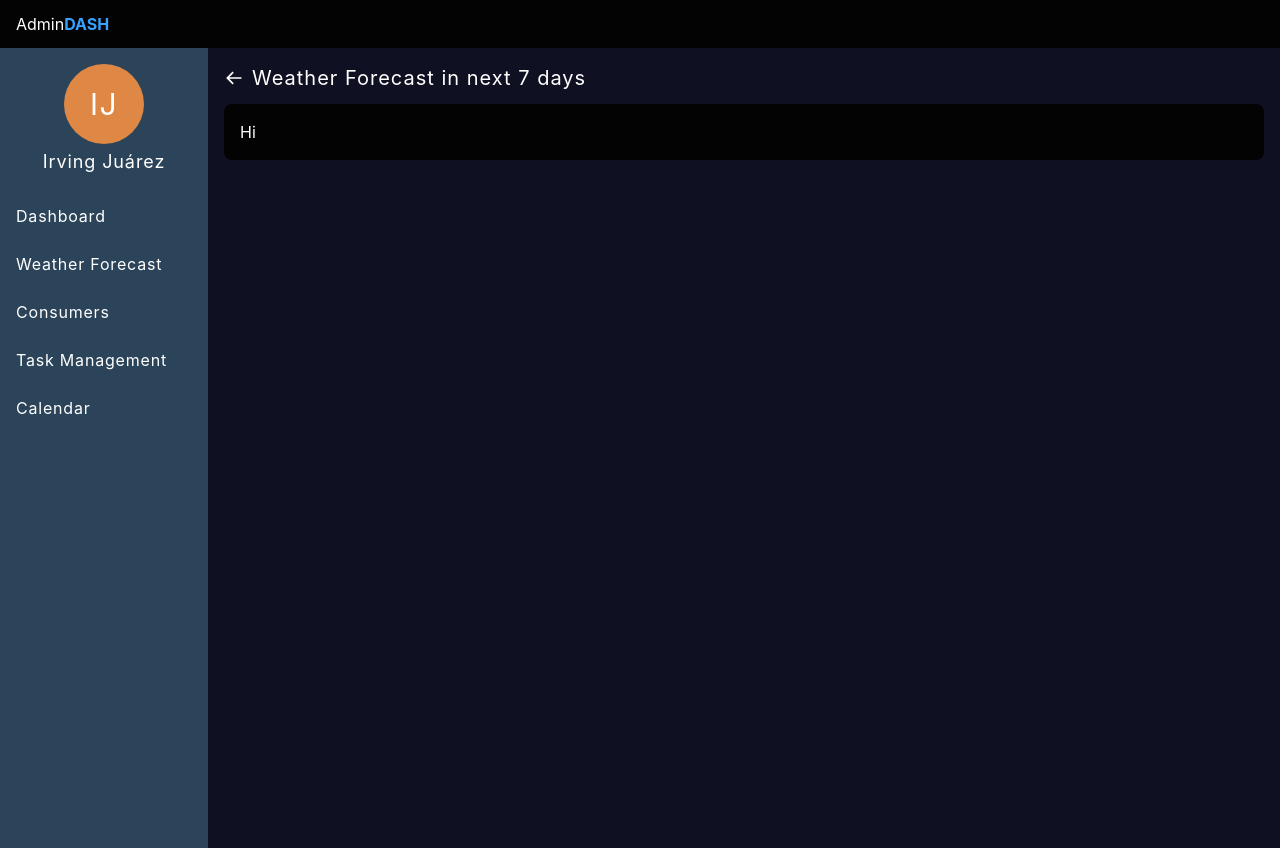
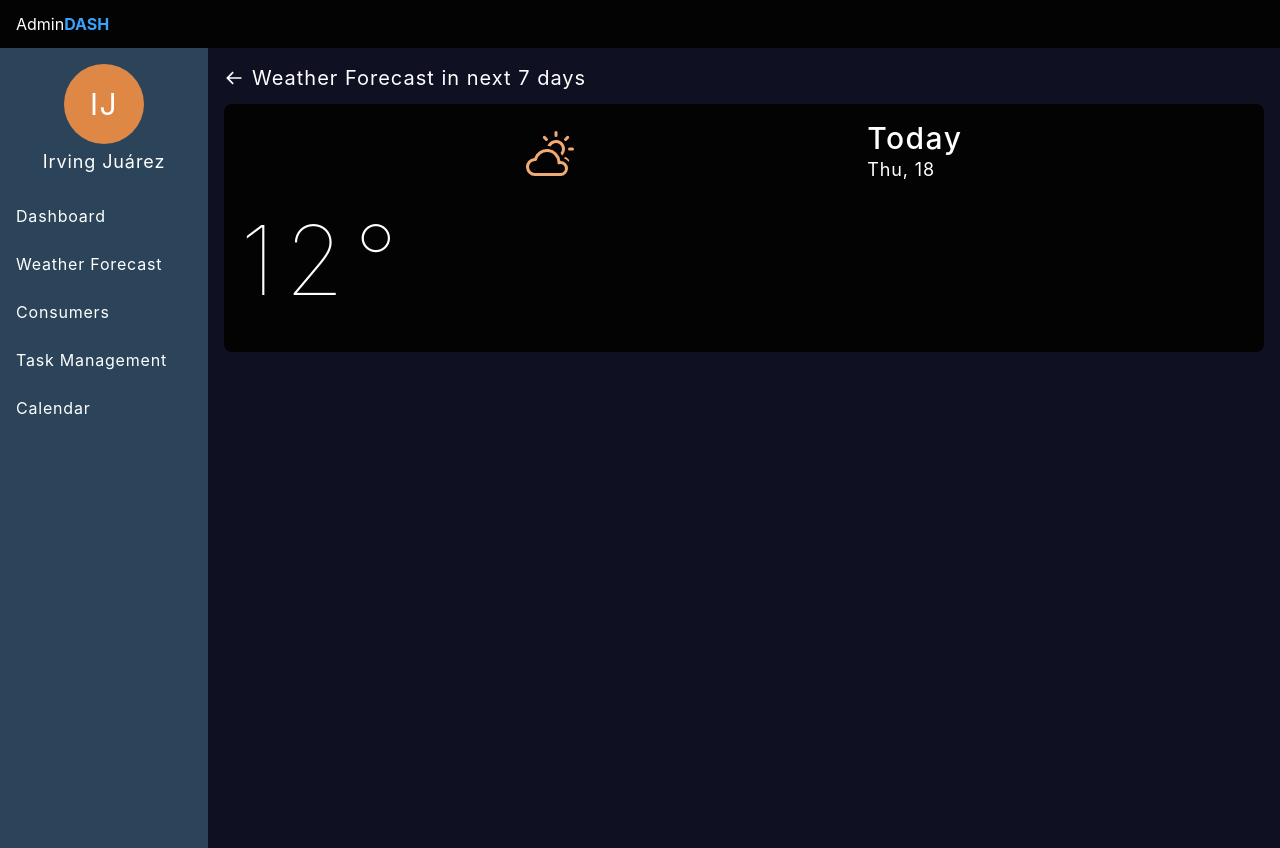
Before and after one commit to irvingvjuarez/admin-dash, a React (Vite) app: page /weather-next-seven-days in a window 1280 px wide. Built offline with nearby package versions, Linux system fonts and the light colour scheme.

Commit message:
Components related to the weather has been created

```diff
--- a/src/components/WeatherCard/index.tsx
+++ b/src/components/WeatherCard/index.tsx
@@ -1,9 +1,14 @@
 import { CardContainer } from "../CardContainer"
+import { WeatherDate } from "../WeatherDate"
+import { WeatherTemp } from "../WeatherTemp"
 
 const WeatherCard = () => {
   return(
     <CardContainer>
-      <h2>Hi</h2>
+      <>
+        <WeatherDate />
+        <WeatherTemp temp={"12"} />
+      </>
     </CardContainer>
   )
 }
--- /dev/null
+++ b/src/components/WeatherDate/index.tsx
@@ -0,0 +1,16 @@
+import { BsCloudSun } from "react-icons/bs"
+
+const WeatherDate = () => {
+  return(
+    <article className="flex items-center justify-evenly">
+      <BsCloudSun className="text-5xl text-contrast4-clear mr-2" />
+
+      <div>
+        <h2 className="text-3xl tracking-wider font-medium">Today</h2>
+        <span className="tracking-wider text-lg">Thu, 18</span>
+      </div>
+    </article>
+  )
+}
+
+export { WeatherDate }
--- a/src/components/WeatherHero/index.tsx
+++ b/src/components/WeatherHero/index.tsx
@@ -1,4 +1,6 @@
 import { BsCloudSun } from "react-icons/bs"
+import { WeatherDate } from "../WeatherDate"
+import { WeatherTemp } from "../WeatherTemp"
 
 interface WeatherHeroProps {
   city: string
@@ -11,18 +13,9 @@ const WeatherHero: React.FC<WeatherHeroProps> = ({
 }): JSX.Element => {
   return(
     <section className="w-fill px-2 py-5 flex flex-col items-center relative max-w-5xl my-0 mx-auto mb-7">
-      <article className="flex items-center justify-evenly">
-        <BsCloudSun className="text-5xl text-contrast4-clear mr-2" />
+      <WeatherDate />
 
-        <div>
-          <h2 className="text-3xl tracking-wider font-medium">Today</h2>
-          <span className="tracking-wider text-lg">Thu, 18</span>
-        </div>
-      </article>
-
-      <h2 className="block py-7 tracking-widest text-8xl font-thin relative">
-        {temp} <span className="absolute">°</span>
-      </h2>
+      <WeatherTemp temp={temp} />
 
       <span className="block rounded-lg border-contrast-strong px-8  py-1 border-2">
         {city}
--- /dev/null
+++ b/src/components/WeatherTemp/index.tsx
@@ -0,0 +1,15 @@
+interface WeatherTempProps {
+  temp: string
+}
+
+const WeatherTemp: React.FC<WeatherTempProps> = ({
+  temp
+}) => {
+  return(
+    <h2 className="block py-7 tracking-widest text-8xl font-thin relative">
+      {temp} <span className="absolute">°</span>
+    </h2>
+  )
+}
+
+export { WeatherTemp }
```
